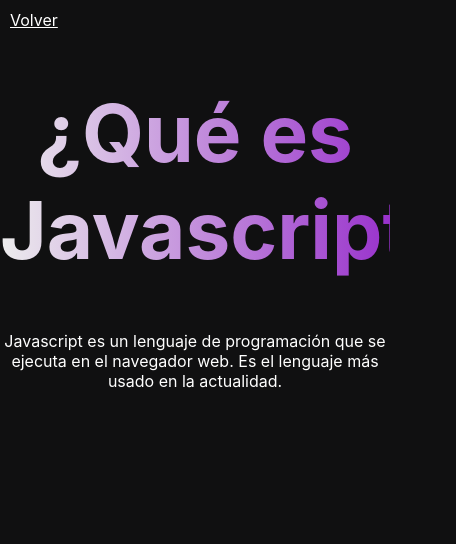
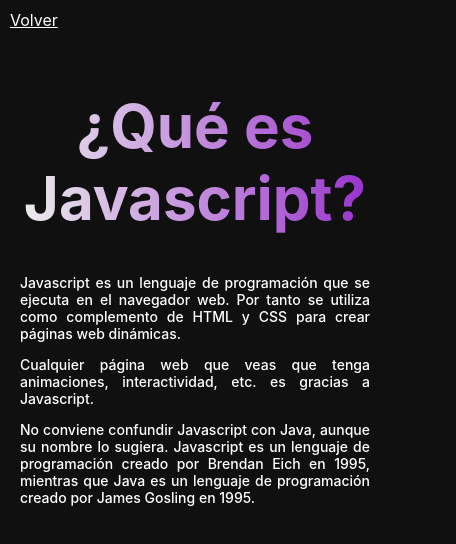
Before and after one commit to rubengarzon/ruben-academia, a React (Create React App) app: page /que-es-js in a window 390 px wide. Shown: the top 544 px of the page, 456 px wide, since content can reach past the window. Built offline with nearby package versions, Linux system fonts and the light colour scheme.

Commit message:
responsive añadido

```diff
--- a/src/App.js
+++ b/src/App.js
@@ -1,6 +1,7 @@
 import "./App.css";
 import Home from "./pages/Home";
 import Javascript from "./pages/Javascript";
+import HolaMundo from "./pages/HolaMundo";
 import QueEsJavascript from "./pages/QueEsJavascript";
 import { BrowserRouter, Routes, Route } from "react-router-dom";
 
@@ -11,6 +12,7 @@ function App() {
         <Route exact path="/" element={<Home />} />
         <Route exact path="/js" element={<Javascript />} />
         <Route exact path="/que-es-js" element={<QueEsJavascript />} />
+        <Route exact path="/hola-mundo" element={<HolaMundo />} />
       </Routes>
     </BrowserRouter>
   );
--- a/src/components/Cards.jsx
+++ b/src/components/Cards.jsx
@@ -22,7 +22,7 @@ const Cards = () => {
           <img
             src="https://upload.wikimedia.org/wikipedia/commons/thumb/a/a7/React-icon.svg/2300px-React-icon.svg.png"
             alt="React"
-            className="img"
+            className="img img__react"
           />
         </a>
       </div>
--- /dev/null
+++ b/src/pages/HolaMundo.js
@@ -0,0 +1,19 @@
+import "../styles/holaMundo.css";
+
+const HolaMundo = () => {
+  return (
+    <>
+      <div className="link">
+        <a href="/js">Volver</a>
+      </div>
+      <div>
+        <h1>Hola Mundo</h1>
+      </div>
+      <span className="objective">
+        Objetivo: Mostrar una alerta que diga "Hola Mundo"
+      </span>
+    </>
+  );
+};
+
+export default HolaMundo;
--- a/src/pages/Javascript.js
+++ b/src/pages/Javascript.js
@@ -30,7 +30,14 @@ const Javascript = () => {
           </span>
         </div>
         <div className="card">
-          <span className="card-title">Hola Mundo</span>
+          <span
+            className="card-title"
+            onClick={() => {
+              navigate("/hola-mundo");
+            }}
+          >
+            Hola Mundo
+          </span>
         </div>
         <div className="card">
           <span className="card-title">La consola</span>
--- a/src/pages/QueEsJavascript.js
+++ b/src/pages/QueEsJavascript.js
@@ -5,12 +5,25 @@ const QueEsJavascript = () => {
       <div className="link">
         <a href="/js">Volver</a>
       </div>
-      <div>
+      <div className="block-que-es-js">
         <h1>¿Qué es Javascript?</h1>
-        <p>
-          Javascript es un lenguaje de programación que se ejecuta en el
-          navegador web. Es el lenguaje más usado en la actualidad.
-        </p>
+        <div className="block-que-es-js__content">
+          <p>
+            Javascript es un lenguaje de programación que se ejecuta en el
+            navegador web. Por tanto se utiliza como complemento de HTML y CSS
+            para crear páginas web dinámicas.
+          </p>
+          <p>
+            Cualquier página web que veas que tenga animaciones, interactividad,
+            etc. es gracias a Javascript.
+          </p>
+          <p>
+            No conviene confundir Javascript con Java, aunque su nombre lo
+            sugiera. Javascript es un lenguaje de programación creado por
+            Brendan Eich en 1995, mientras que Java es un lenguaje de
+            programación creado por James Gosling en 1995.
+          </p>
+        </div>
       </div>
     </>
   );
--- a/src/styles/cards.css
+++ b/src/styles/cards.css
@@ -27,3 +27,31 @@
   border-radius: 20px;
   width: 130px;
 }
+
+@media screen and (max-width: 500px) {
+  .img__js {
+    width: 100px;
+  }
+
+  .img__react {
+    margin-right: 2em;
+    width: 100px;
+  }
+
+  .img__angular {
+    width: 100px;
+  }
+
+  .languages__js,
+  .languages__angular {
+    margin-bottom: 1em;
+  }
+  .subtitle {
+    font-size: 14px;
+  }
+  .languages {
+    margin-top: 2em;
+    display: flex;
+    flex-direction: column;
+  }
+}
--- /dev/null
+++ b/src/styles/holaMundo.css
@@ -0,0 +1,13 @@
+.objective {
+  background-color: #dc4242;
+  border: 1px solid #d3d3d3;
+  border-radius: 5px;
+  box-shadow: 0 1px 1px rgba(0, 0, 0, 0.05);
+  color: white;
+  display: block;
+  font-size: 14px;
+  margin: 0 0 10px;
+  padding: 8px 12px;
+  text-decoration: none;
+  width: 30%;
+}
--- a/src/styles/home.css
+++ b/src/styles/home.css
@@ -30,3 +30,9 @@ h1 {
   text-align: end;
   margin-right: 2em;
 }
+
+@media screen and (max-width: 500px) {
+  h1 {
+    font-size: 60px;
+  }
+}
--- a/src/styles/javascript.css
+++ b/src/styles/javascript.css
@@ -55,3 +55,37 @@ h2 {
   color: black;
   font-weight: bold;
 }
+
+@media (min-width: 500px) and (max-width: 720px) {
+  h2 {
+    font-size: 60px;
+  }
+  .cards-js {
+    display: grid;
+    grid-template-columns: repeat(2, 1fr);
+    grid-gap: 1em;
+    justify-content: center;
+    margin-top: 3em;
+  }
+}
+
+@media (max-width: 500px) {
+  h2 {
+    font-size: 40px;
+  }
+
+  .cards-js {
+    display: grid;
+    grid-template-columns: repeat(1, 1fr);
+  }
+}
+
+@media (min-width: 1200px) {
+  .cards-js {
+    display: grid;
+    grid-template-columns: repeat(4, 1fr);
+    grid-gap: 1em;
+    justify-content: center;
+    margin-top: 3em;
+  }
+}
--- a/src/styles/queEsJavascript.css
+++ b/src/styles/queEsJavascript.css
@@ -7,3 +7,37 @@
 .link a {
   color: white;
 }
+
+.block-que-es-js {
+  padding: 10px;
+  margin: 10px;
+  text-align: -webkit-center;
+}
+
+.block-que-es-js p {
+  text-align: justify;
+  font-weight: 500;
+  font-size: 22px;
+}
+
+.block-que-es-js__content {
+  text-align: justify;
+  font-weight: 500;
+  width: 30em;
+}
+
+@media screen and (max-width: 500px) {
+  .block-que-es-js__content {
+    width: 100%;
+  }
+  .block-que-es-js p {
+    font-size: 17px;
+    width: 100%;
+  }
+}
+
+@media screen and (max-width: 400px) {
+  .block-que-es-js p {
+    font-size: 14px;
+  }
+}
```
